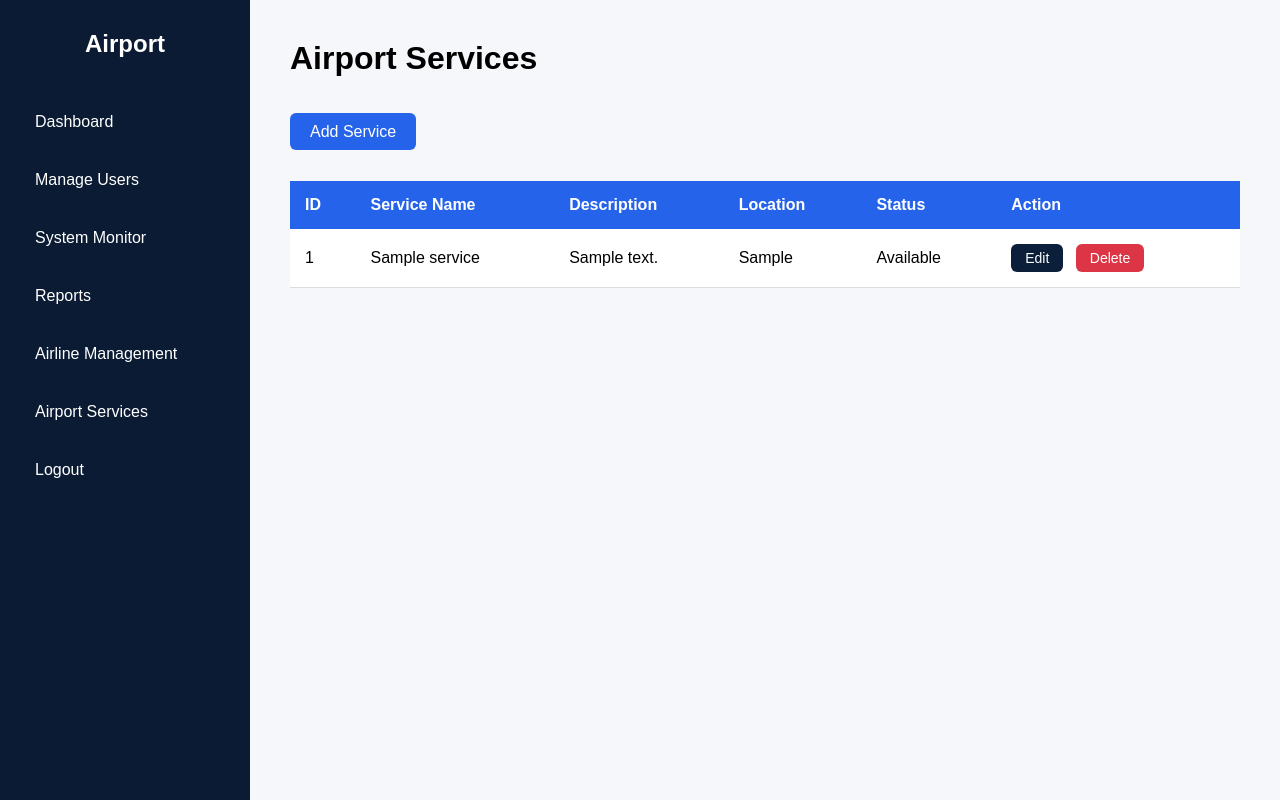
After one commit to nadim80613/WT_Summer_2025-26, a PHP site: page /admin/airport_services.php in a window 1280 px wide. The commit adds this page. Run offline with PHP 8.4, Linux system fonts and the light colour scheme; a user stored in the database is signed in; tables that the repository leaves empty or names only in its code hold one stand-in row (values such as "Sample post").

Commit message:
airline sevices added

```diff
--- a/Project/admin/airlines.php
+++ b/Project/admin/airlines.php
@@ -45,7 +45,7 @@ $result = mysqli_query($conn,$sql);
 
 <h1>Airline Management</h1>
 
-
+<br> <br>
 <a class="save-btn" href="add_airline.php">
 Add Airline
 </a>
--- /dev/null
+++ b/Project/admin/airport_services.php
@@ -0,0 +1,108 @@
+<?php
+session_start();
+
+ if(!isset($_SESSION["user_id"]) || $_SESSION["role"]!="admin")
+{
+    header("Location:../login.php");
+    exit();
+}
+
+include "../config/database.php";
+
+$result = mysqli_query($conn,"SELECT * FROM airport_services ORDER BY id DESC");
+
+?>
+
+
+<!DOCTYPE html>
+<html>
+
+<head>
+
+<title>Airport Services</title>
+
+<link rel="stylesheet" href="../assets/css/admin.css">
+
+</head>
+
+
+<body>
+
+
+<div class="admin-container">
+
+
+<?php include "../includes/admin_sidebar.php"; ?>
+
+
+<div class="main-content">
+
+
+<h1>Airport Services</h1>
+
+<br> <br>
+
+
+<a class="add-btn" href="add_service.php">
+Add Service
+</a>
+
+
+
+<table>
+
+
+<tr>
+
+<th>ID</th>
+<th>Service Name</th>
+<th>Description</th>
+<th>Location</th>
+<th>Status</th>
+<th>Action</th>
+
+</tr>
+
+<?php while($row=mysqli_fetch_assoc($result)){ ?>
+
+<tr>
+
+<td><?php echo $row['id']; ?></td>
+
+<td><?php echo $row['service_name']; ?></td>
+
+<td><?php echo $row['description']; ?></td>
+
+<td><?php echo $row['location']; ?></td>
+
+<td><?php echo $row['status']; ?></td>
+
+
+<td>
+
+<a class="edit-btn" href="edit_service.php?id=<?php echo $row['id']; ?>">
+Edit
+</a>
+
+
+<a class="delete-btn"
+href="delete_service.php?id=<?php echo $row['id']; ?>"
+onclick="return confirm('Delete this service?')">
+Delete
+</a>
+
+</td>
+
+</tr>
+
+<?php } ?>
+
+
+</table>
+
+</div>
+
+</div>
+
+</body>
+</html>
--- a/Project/admin/users.php
+++ b/Project/admin/users.php
@@ -44,6 +44,8 @@ $result = mysqli_query($conn,$sql);
 
 <h1>Manage Users</h1>
 
+<br>
+
 <a href="dashboard.php" class="back-btn">
  Back to Dashboard
 </a>
@@ -54,7 +56,7 @@ Add User
 </a>
 
 
-<br><br>
+<br>
 
 
 <table class="user-table">
--- a/Project/assets/css/admin.css
+++ b/Project/assets/css/admin.css
@@ -404,3 +404,23 @@ body{
     background:#f1f5f9;
 
 }
+
+/* airport service table */
+table{
+    width:100%;
+    border-collapse:collapse;
+    margin-top:40px;
+    background:white;
+}
+
+th{
+    background:#2563eb;
+    color:white;
+    padding:15px;
+    text-align:left;
+}
+
+td{
+    padding:15px;
+    border-bottom:1px solid #ddd;
+}
--- a/Project/includes/admin_sidebar.php
+++ b/Project/includes/admin_sidebar.php
@@ -23,12 +23,12 @@
             Reports
         </li>
 
-        <li>
-            <a href="airlines.php">Airline Management</a>
+        <li onclick="window.location.href='airlines.php'">
+          Airline Management
         </li>
 
-        <li>
-            Airport Services
+        <li onclick="window.location.href='airport_services.php'">
+         Airport Services
         </li>
 
         <li onclick="window.location.href='../logout.php'">
```
Also changed, not shown: Project/admin/add_service.php (added, +141 -0 lines).
